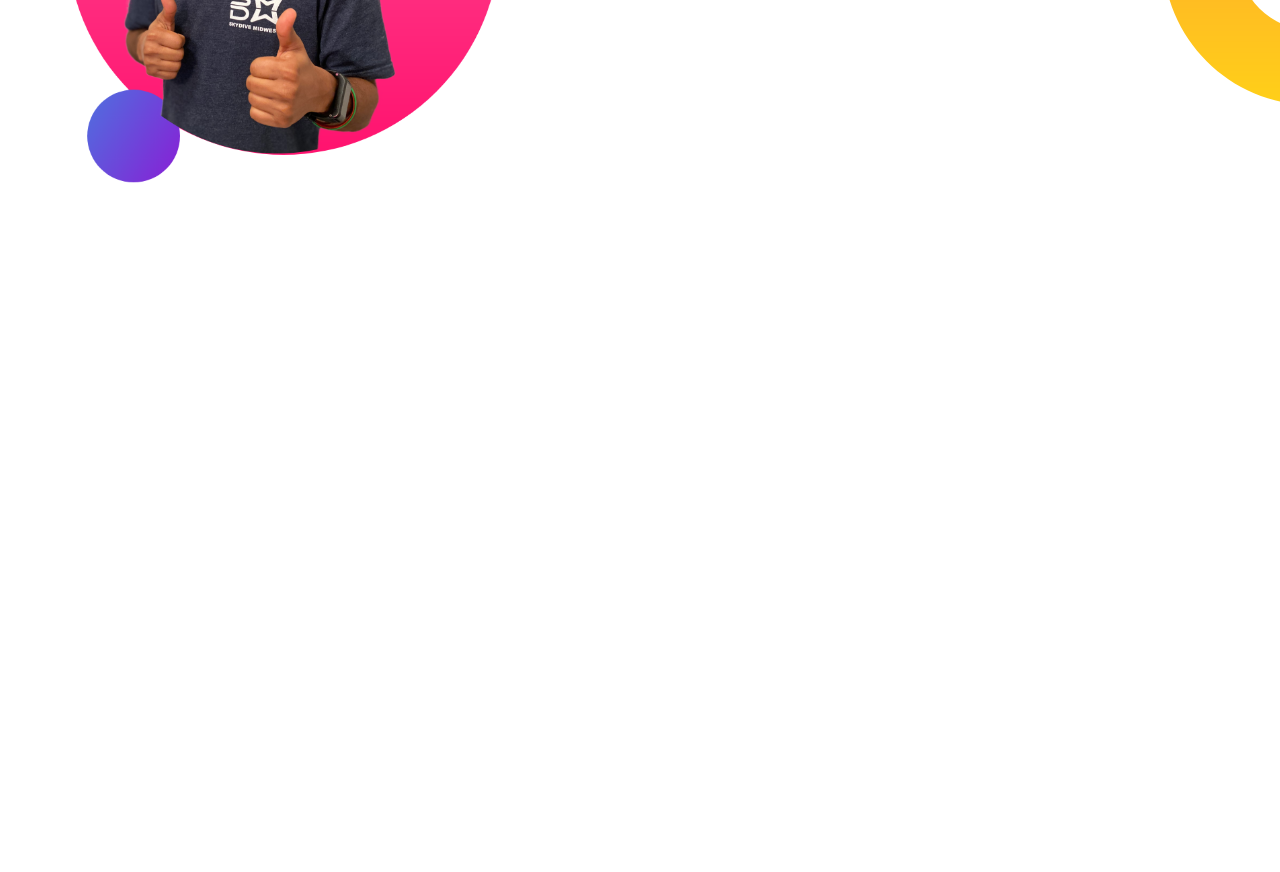
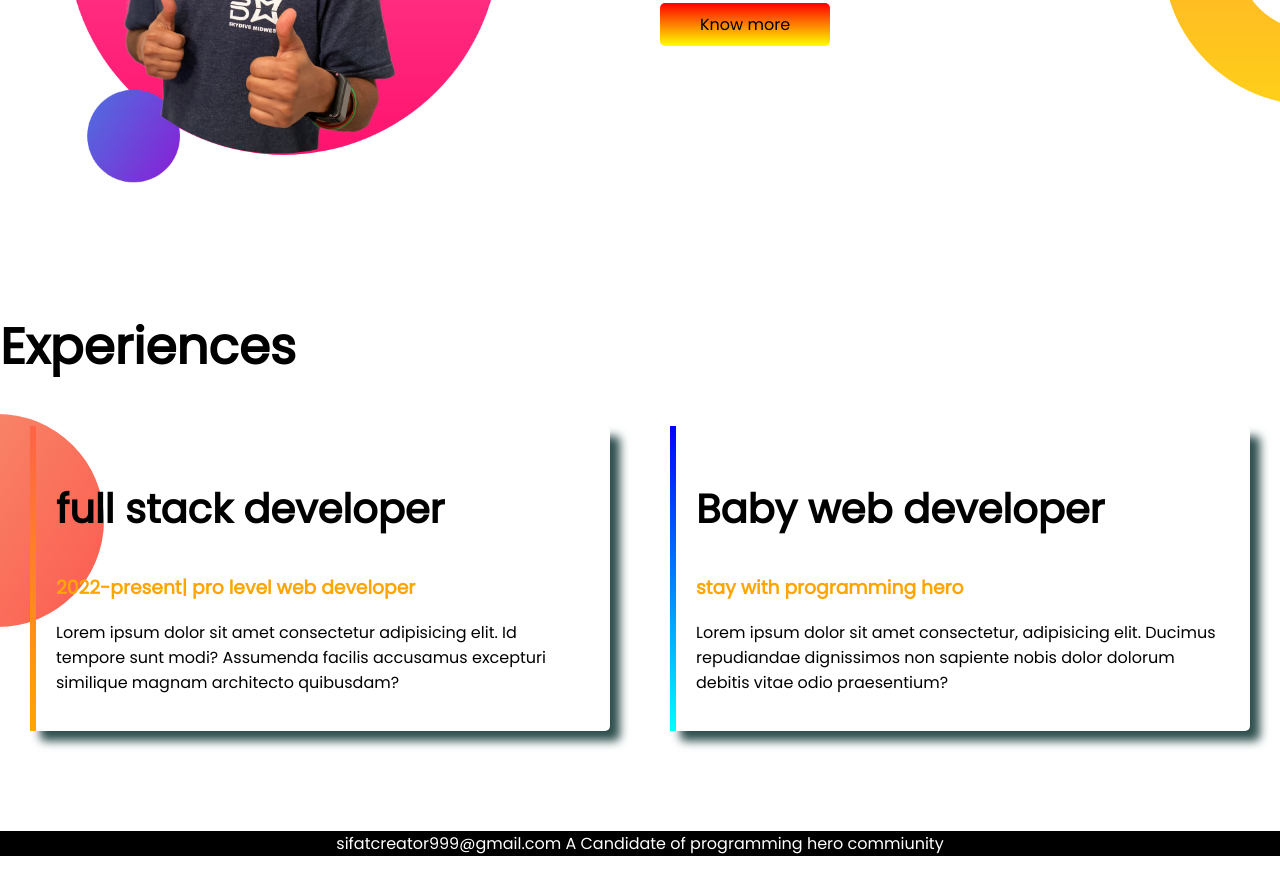
Before and after one commit to sifat-boss/try-yourself, a plain HTML site: page index.html in a window 1280 px wide. Shown: the part 922-1794 px from the top of the page. Before the commit the page ends 1232 px from the top, so only its background shows below. Drawn offline with Linux system fonts and the light colour scheme; a web font is replaced by a local one.

Commit message:
commit name

```diff
--- a/index.html
+++ b/index.html
@@ -11,7 +11,7 @@
     <link href="https://fonts.googleapis.com/css2?family=Luxurious+Roman&family=Mukta:wght@200&family=Oswald:wght@200&family=Poppins:ital,wght@0,200;0,300;0,400;1,200&family=Raleway:ital,wght@1,200&family=Spline+Sans:wght@300&family=The+Nautigal:wght@700&display=swap" rel="stylesheet">
 </head>
 <body>
-  <section class="top-banner">
+  <section class="top-banner flexible-containar">
     <div class="half-width">
         <h1>welcome to </h1>
         <h1><span class="orange-color">Sifat-world</span> 2022</h1>
@@ -23,7 +23,7 @@
         <img src="image/jhankar.png" alt="">
        </div>
   </section>
-  <section class="dream-big">
+  <section class="dream-big flexible-containar">
       <div class="half-width">
           <img src="image/jhankar2.png" alt="">
       </div>
@@ -33,5 +33,23 @@
           <p>Lorem ipsum dolor, sit amet consectetur adipisicing elit. Consequatur et amet molestias, sequi maiores ullam reprehenderit excepturi facilis dolores vitae! Lorem ipsum dolor sit amet consectetur adipisicing elit. Numquam, quam?</p>
           <a class="link-class" target="blank" href="https://www.google.com">Know more</a>
   </section>
+  <section class="experience-area">
+    <h1>Experiences</h1>
+    <div class="flexible-containar">
+        <div id="web-dev" class="experience-item">
+            <h2>full stack developer</h2>
+            <h3><span class="orange-color" >2022-present| pro level web developer</span></h3>
+            <p>Lorem ipsum dolor sit amet consectetur adipisicing elit. Id tempore sunt modi? Assumenda facilis accusamus excepturi similique magnam architecto quibusdam?</p>
+        </div>
+        <div id="full-stack" class="experience-item">
+            <h2>Baby web developer</h2>
+            <h3><span class="orange-color">stay with programming hero</span></h3>
+            <p>Lorem ipsum dolor sit amet consectetur, adipisicing elit. Ducimus repudiandae dignissimos non sapiente nobis dolor dolorum debitis vitae odio praesentium?</p>
+        </div>
+    </div>
+  </section>
+  <footer>
+      <p>sifatcreator999@gmail.com A Candidate of programming hero commiunity</p>
+  </footer>
 </body>
 </html>
--- a/style.css
+++ b/style.css
@@ -5,10 +5,13 @@ body{
 h1{
     font-size: 50px;
 }
+h2{
+    font-size: 40px;
+}
 .orange-color{
     color: orange;
 }
-section{
+.flexible-containar{
     display: flex;
    margin-bottom: 100px;
 }
@@ -35,3 +38,33 @@ section{
     background-repeat: no-repeat;
     background-position: right;
 }
+.experience-item{
+    width: 70%;
+    box-shadow: 10px 10px 10px darkslategray;
+    margin-left: 30px;
+    margin-right: 30px;
+    padding: 20px 20px;
+    border-radius: 5px;
+}
+.experience-area{
+    background-image: url(image/exp-bg.png);
+    background-repeat: no-repeat ;
+    background-position: left;
+}
+#full-stack{
+    border-left: 6px solid;
+    border-image:  linear-gradient(blue,cyan);
+    border-image-slice: 1;
+}
+#web-dev{
+    border-left: 6px solid;
+    border-image: linear-gradient(tomato,orange);
+    border-image-slice: 1;
+}
+footer p{
+
+    color: white;
+    text-align: center;
+    background-color: black;
+
+}
```
